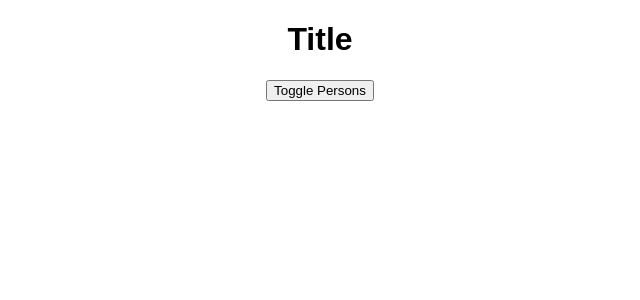
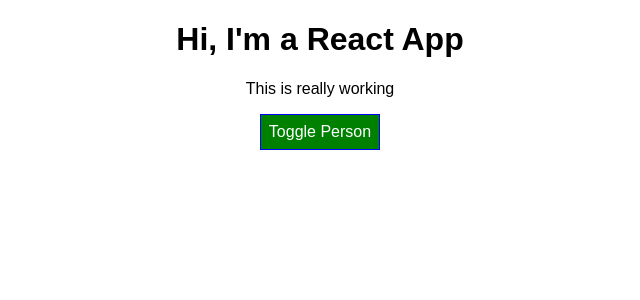
Before and after one commit to DarrylJF/react-complete-guide, a React (Create React App) app: page / in a window 1280 px wide. Shown: the top 300 px of the page, without its empty margins (320-960 px from the left). Built offline with nearby package versions, Linux system fonts and the light colour scheme.

Commit message:
73 working with css modules

```diff
--- a/package.json
+++ b/package.json
@@ -3,9 +3,11 @@
   "version": "0.1.0",
   "private": true,
   "dependencies": {
+    "radium": "^0.26.0",
     "react": "^16.13.0",
     "react-dom": "^16.13.0",
-    "react-scripts": "1.1.5"
+    "react-scripts": "1.0.13",
+    "styled-components": "^5.1.1"
   },
   "scripts": {
     "start": "react-scripts start",
--- a/src/App.css
+++ b/src/App.css
@@ -26,3 +26,11 @@
   from { transform: rotate(0deg); }
   to { transform: rotate(360deg); }
 }
+
+.red {
+  color: red;
+}
+
+.bold {
+  font-weight: bold;
+}
--- a/src/App.js
+++ b/src/App.js
@@ -1,72 +1,122 @@
 // import React, { useState, Component} from 'react';
 import React, { Component } from 'react';
 import './App.css';
-import './'
+import styled from 'styled-components';
+// import Radium, { StyleRoot } from 'radium';
 import Person from './Person/Person';
 
+const StyledButton = styled.button`
+  background-color: ${props => props.alt ? 'red' : 'green'};
+  color: white;
+  font: inherit;
+  border: 1px solid blue;
+  padding: 8px;
+  cursor: pointer;
+
+    &:hover {
+    background-color: ${props => props.alt ? 'salmon' : 'lightgreen'};
+    color: black;
+`;
+
 class App extends Component {
-  state = {
+  state = { // this is the data source (in bigger applications this data will be fetched from a server)
     persons: [
-      { name: 'Johnson', age: 28 },
-      { name: 'Abhubaka', age: 33},
-      { name: 'Name 3', age: 44}
+      { id: 1, name: 'Johnson', age: 28 },
+      { id: 2, name: 'Abhubaka', age: 33},
+      { id: 3, name: 'Name 3', age: 44}
     ],
     otherState: 'some other value',
     showPersons: false
   }
 
-  switchNameHandler = (newName) => {
-    // console.log('clicked');
-    // DONT DO THIS: this.state.persons[0].name = 'New Name'; (Dont update the data directly)
-    this.setState( {
-      persons: [
-        { name: newName, age: 66 },
-        { name: 'Name 2', age: 30},
-        { name: 'Name 3', age: 44}
-      ]
-    } )
-  }
 
-  nameChangedHandler = ( event ) => {
-    this.setState( {
-      persons: [
-        { name: 'Name 1', age: 66 },
-        { name: event.target.value, age: 30},
-        { name: 'Name 3', age: 44}
-      ]
-    } )
+  nameChangedHandler = ( event, id ) => {
+    const personIndex = this.state.persons.findIndex(prson => {
+      return prson.id === id;
+    });
+
+
+    const person = {
+      ...this.state.persons[personIndex]
+    };
+
+    person.name = event.target.value;
+
+    const persons = [...this.state.persons]; // create a reference to persons state array
+    persons[personIndex] = person;
+
+    this.setState( {persons: persons} )
   }
 
   togglePersonsHandler = ( ) => {
     const doesShow = this.state.showPersons;
-    this.setState({showPersons: !doesShow})
+    this.setState({ showPersons: !doesShow })
+  }
+
+  deletePersonhandler = ( personIndex ) => {
+    // const persons = this.state.persons.slice();
+    const persons = [...this.state.persons]; // spread operator
+    persons.splice(personIndex, 1);
+    this.setState({persons: persons});
   }
 
   render() {
+    // const style = {
+    //   backgroundColor: 'green',
+    //   color: 'white',
+    //   font: 'inherit',
+    //   border: '1px solid blue',
+    //   padding: '8px',
+    //   cursor: 'pointer',
+    //   ':hover': {
+    //     backgroundColor: 'lightgreen',
+    //     color: 'black'
+    //   }
+    // };
+
+    let persons = null;
+
+    if ( this.state.showPersons ) {
+      persons = (
+        <div>
+          {this.state.persons.map(( person, index ) => {
+            return <Person
+                    changed={(event) => this.nameChangedHandler(event, person.id)}
+                    click={() => this.deletePersonhandler(index)}
+                    name={person.name}
+                    age={person.age}
+                    key={person.id}/>
+          })}
+          </div>
+      );
+
+      // style.backgroundColor = 'red';
+      // style[':hover'] = {
+      //   backgroundColor: 'salmon',
+      //   color: 'black'
+      // };
+    }
+
+    const classes = [];
+    if (this.state.persons.length <= 2) {
+      classes.push('red');
+    }
+    if (this.state.persons.length <= 1) {
+      classes.push('bold');
+    }
+
     return (
       <div className="App">
-          <h1>Title</h1>
-          <button onClick={this.togglePersonsHandler}>Toggle Persons</button>
-
-          { this.state.showPersons ?
-              <div>
-                <Person
-                  name={this.state.persons[0].name}
-                  age={this.state.persons[0].age}>
-                    MY HOBBIES ARE
-                </Person>
-                <Person
-                  name={this.state.persons[1].name}
-                  age={this.state.persons[1].age}
-                  click={() => this.switchNameHandler('ANONYMOUS ARROW FUNCTION')} // ANONYMOUS FUNCTION (dont recommend using this method if dont have to)
-                  changed={this.nameChangedHandler}/>
-                <Person
-                  name={this.state.persons[2].name}
-                  age={this.state.persons[2].age}/>
-              </div> : null
-          }
+          <h1>Hi, I'm a React App</h1>
+          <p className={classes.join(' ')}>This is really working</p>
+          <StyledButton alt={this.state.showPersons} onClick={this.togglePersonsHandler}>
+            Toggle Person
+          </StyledButton>
+          {persons}
       </div>
     );
   }
 }
+
 export default App;
+// export default Radium(App);
--- a/src/Person/Person.css
+++ b/src/Person/Person.css
@@ -1,4 +1,4 @@
-.Person {
+/* .Person {
     width: 60%;
     margin: 1rem auto;
     padding: 1.5rem;
@@ -6,3 +6,9 @@
     box-shadow: 0 3px 5px rgb(100, 99, 99);
     text-align: center;
 }
+
+@media (min-width: 500px) {
+    .Person {
+        width: 450px;
+    }
+} */
--- a/src/Person/Person.js
+++ b/src/Person/Person.js
@@ -1,13 +1,30 @@
 import React from 'react';
-import './Person.css';
+// import './Person.css';
+// import Radium from 'radium';
+import styled from 'styled-components';
+
+const StyledDiv = styled.div`
+width: 60%;
+margin: 1rem auto;
+padding: 1.5rem;
+border: 1px solid rgb(50, 138, 221);
+box-shadow: 0 3px 5px #ccc;
+text-align: center;
+
+@media (min-width: 500px) {
+    width: 450px;
+}
+`;
 
 const person = ( props ) => {
     return (
-        <div className="Person">
-            <p onClick={props.click}>I am {props.name} and I am {props.age} years old</p>
-            <p>{props.children}</p>
-            <input type="text" onChange={props.changed} value={props.name}/>
-        </div>
+    <StyledDiv>
+        <p onClick={props.click}>
+            I am {props.name} and I am {props.age} years old
+        </p>
+        <p>{props.children}</p>
+        <input type="text" onChange={props.changed} value={props.name}/>
+    </StyledDiv>
     )
 };
 
```
Also changed, not shown: 1 other file (tests, documents, lock files or other folders).
